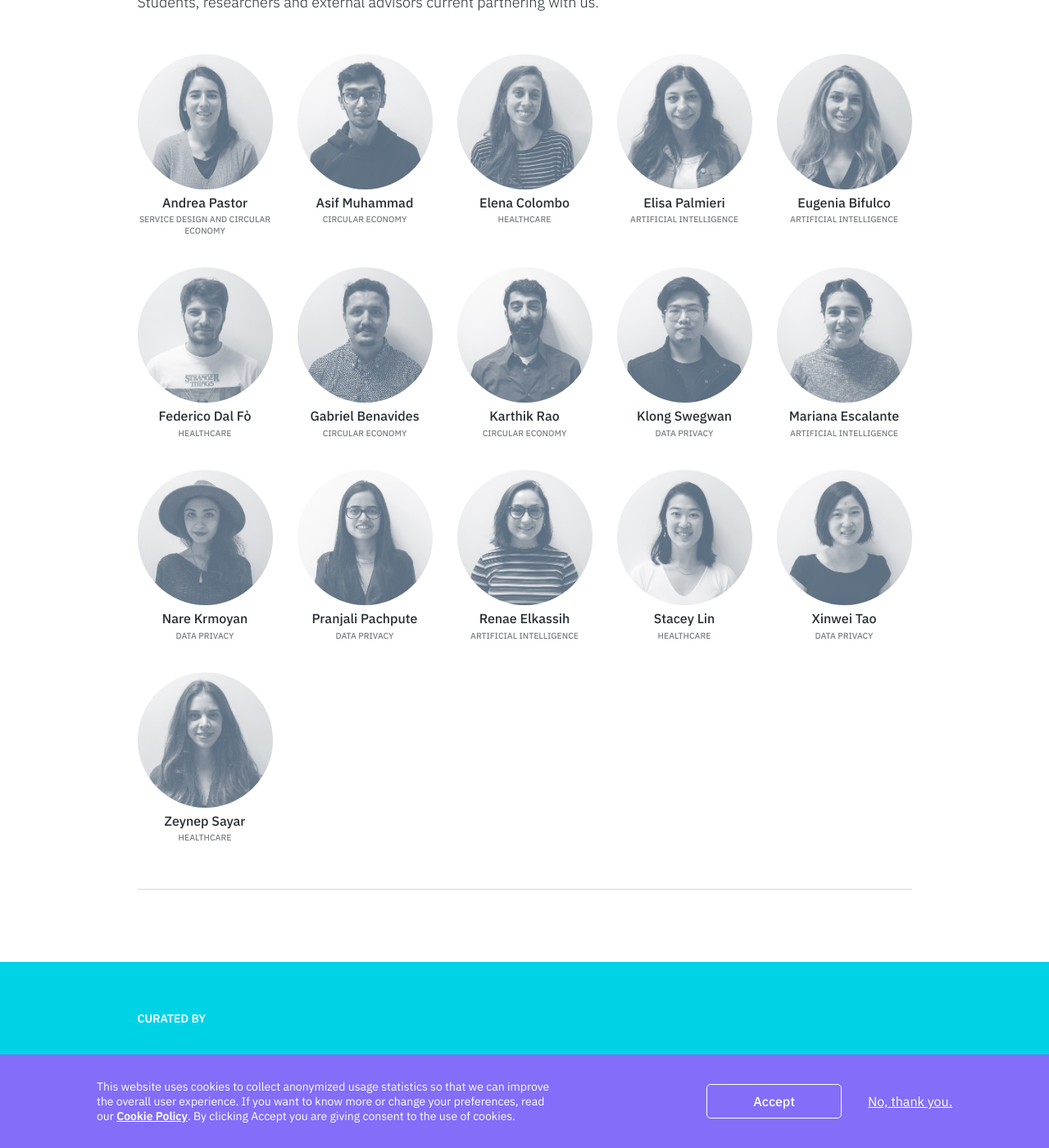
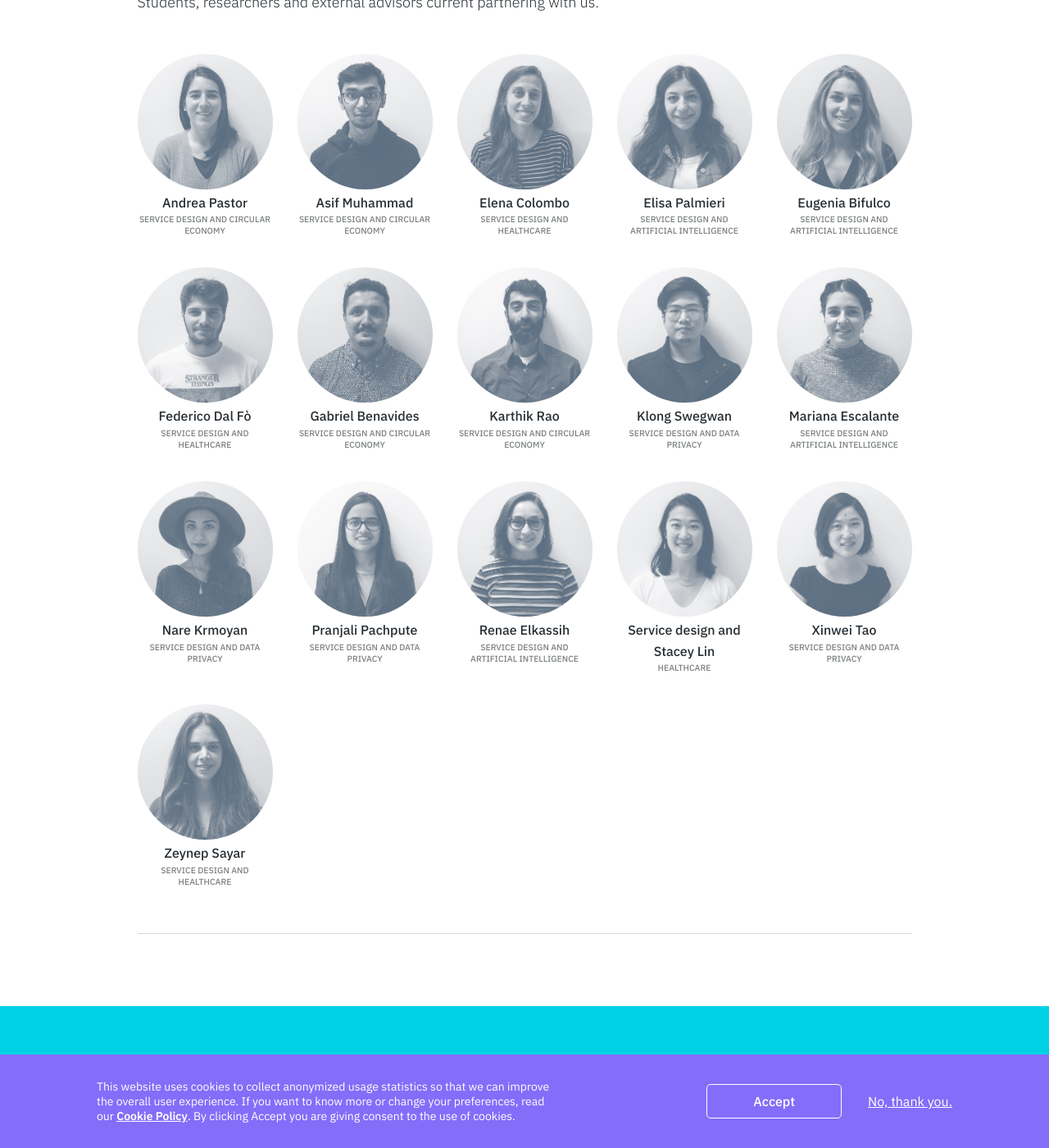
Before and after one commit to service-design-tools/sdt-website, a Jekyll site: the page built from about.html, in a window 1280 px wide and 1400 px high, scrolled down 3686 px. Shown: the whole window at 82% size. Built offline with Jekyll 4.4.1, drawn with Linux system fonts in a browser that asks for light colours.

Commit message:
Update about page “about”

```diff
--- a/_data/about.yml
+++ b/_data/about.yml
@@ -71,49 +71,49 @@ collaboratorsCurrent:
       role: Service design and Circular economy
     - picture: /assets/images/uploads/asif_muhammad.jpg
       name: Asif Muhammad
-      role: Circular economy
+      role: Service design and Circular economy
     - picture: /assets/images/uploads/elena_colombo.jpg
       name: Elena Colombo
-      role: Healthcare
+      role: Service design and Healthcare
     - picture: /assets/images/uploads/elisa_palmieri.jpg
       name: Elisa Palmieri
-      role: Artificial Intelligence
+      role: Service design and Artificial Intelligence
     - picture: /assets/images/uploads/eugenia_bifulco.jpg
       name: Eugenia Bifulco
-      role: Artificial Intelligence
+      role: Service design and Artificial Intelligence
     - picture: /assets/images/uploads/federico_dal-f.jpg
       name: Federico Dal Fò
-      role: Healthcare
+      role: Service design and Healthcare
     - picture: /assets/images/uploads/gabriel_benavides.jpg
       name: Gabriel Benavides
-      role: Circular economy
+      role: Service design and Circular economy
     - picture: /assets/images/uploads/karthik_rao.jpg
       name: Karthik Rao
-      role: Circular economy
+      role: Service design and Circular economy
     - picture: /assets/images/uploads/klong_swegwan.jpg
       name: Klong Swegwan
-      role: Data privacy
+      role: Service design and Data privacy
     - picture: /assets/images/uploads/mariana_escalante.jpg
       name: Mariana Escalante
-      role: Artificial Intelligence
+      role: Service design and Artificial Intelligence
     - picture: /assets/images/uploads/nare_krmoyan.jpg
       name: Nare Krmoyan
-      role: Data privacy
+      role: Service design and Data privacy
     - picture: /assets/images/uploads/pranjali_pachpute.jpg
       name: Pranjali Pachpute
-      role: Data privacy
+      role: Service design and Data privacy
     - picture: /assets/images/uploads/renae_elkassih.jpg
       name: Renae Elkassih
-      role: Artificial Intelligence
+      role: Service design and Artificial Intelligence
     - picture: /assets/images/uploads/stacey_lin.jpg
-      name: Stacey Lin
+      name: Service design and Stacey Lin
       role: Healthcare
     - picture: /assets/images/uploads/xinwei_tao.jpg
       name: Xinwei Tao
-      role: Data privacy
+      role: Service design and Data privacy
     - picture: /assets/images/uploads/zeynep_sayar.jpg
       name: Zeynep Sayar
-      role: Healthcare
+      role: Service design and Healthcare
 collaboratorsPast: []
 curators:
   - description: "**Oblo** is an hyper-specialized service design studio supporting
```
